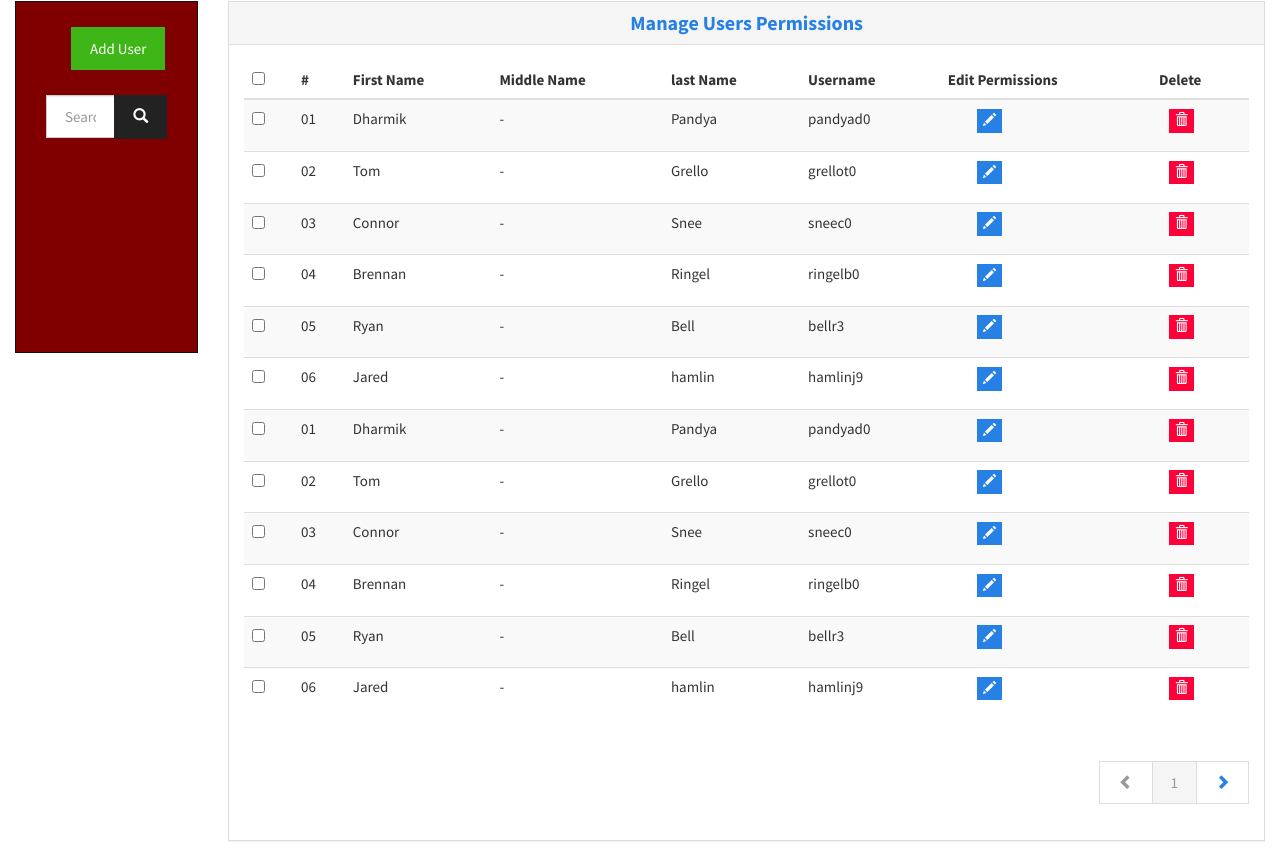
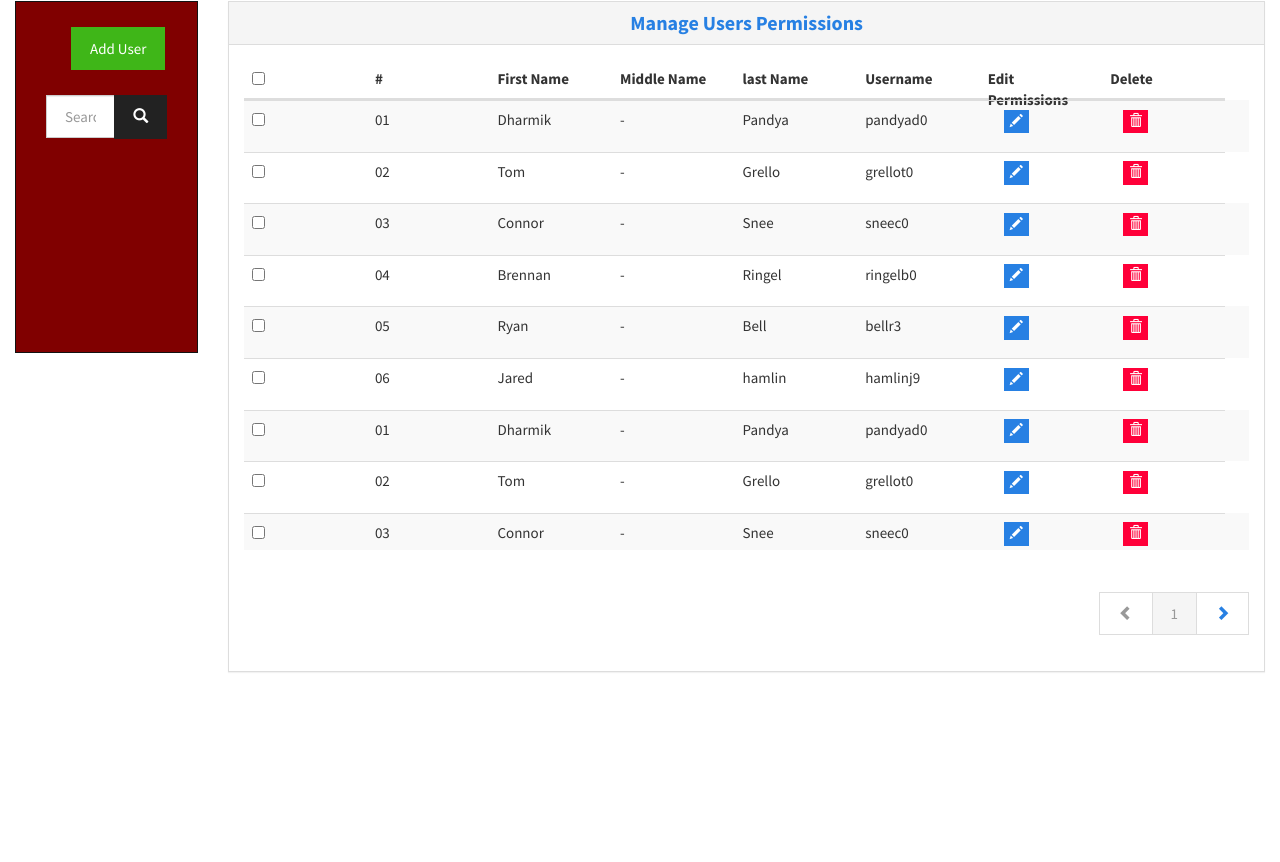
Before and after one commit to TomMGrello/SwengPhysics, a Flask app: page /manageUserPermissions in a window 1280 px wide. Shown: the part 392-1254 px from the top of the page. After the commit the page ends 1065 px from the top, so only its background shows below. Run offline with Flask 2, Linux system fonts and the light colour scheme; parts of the project's set-up code (start-up, migrations or seed data) failed here and were passed over; some libraries are stand-ins or nearby versions.

Commit message:
Forgot to add some changes to the manageUserPermissions CSS file

```diff
--- a/FlaskApp/flask_application.py
+++ b/FlaskApp/flask_application.py
@@ -503,7 +503,7 @@ def getFilteredInventory():
 	result = cursor.fetchall()
 	cursor.close()
 	return jsonify(result=result)
-#type:filter_type,name:filter_name,topic:filter_topic,concept:filter_concept,subconcept:filter_subconcept
+
 @flask_application.route("/getFilteredLabsDemos",methods=['GET'])
 def getFilteredLabsDemos():
 	conn = get_db()
@@ -615,6 +615,8 @@ def removeLab():
 
 	return jsonify(result=result)
 
+	#Using Google's SMTP server. This requires a "no-reply" account to be created on GMail for our
+	#application to work correctly.
 def sendEmail(toaddr,body,subject):
 	email_server = smtplib.SMTP('smtp.gmail.com',587)
 	email_server.ehlo()
--- a/FlaskApp/static/styles/manageUserPermissions.css
+++ b/FlaskApp/static/styles/manageUserPermissions.css
@@ -18,6 +18,44 @@ img{
 
 h3.text-center.text-primary.panel-title{
   font-size:20px;
+}
+
+table{
+  width:100%;
+}
+
+
+
+thead, tbody, tr, td, th{
+  display:block;
+}
+
+
+
+tr:after{
+  content:' ';
+  display:block;
+  visibility:hidden;
+  clear:both;
+}
+
+thead th{
+  height:40px;
+}
+
+
+
+tbody{
+  height:450px;
+  overflow-y:auto;
+}
+
+thead{
+}
+
+tbody td, thead th{
+  width:12.2%;
+  float:left;
 }
 
 p.lead.text-right.text-success{
```
